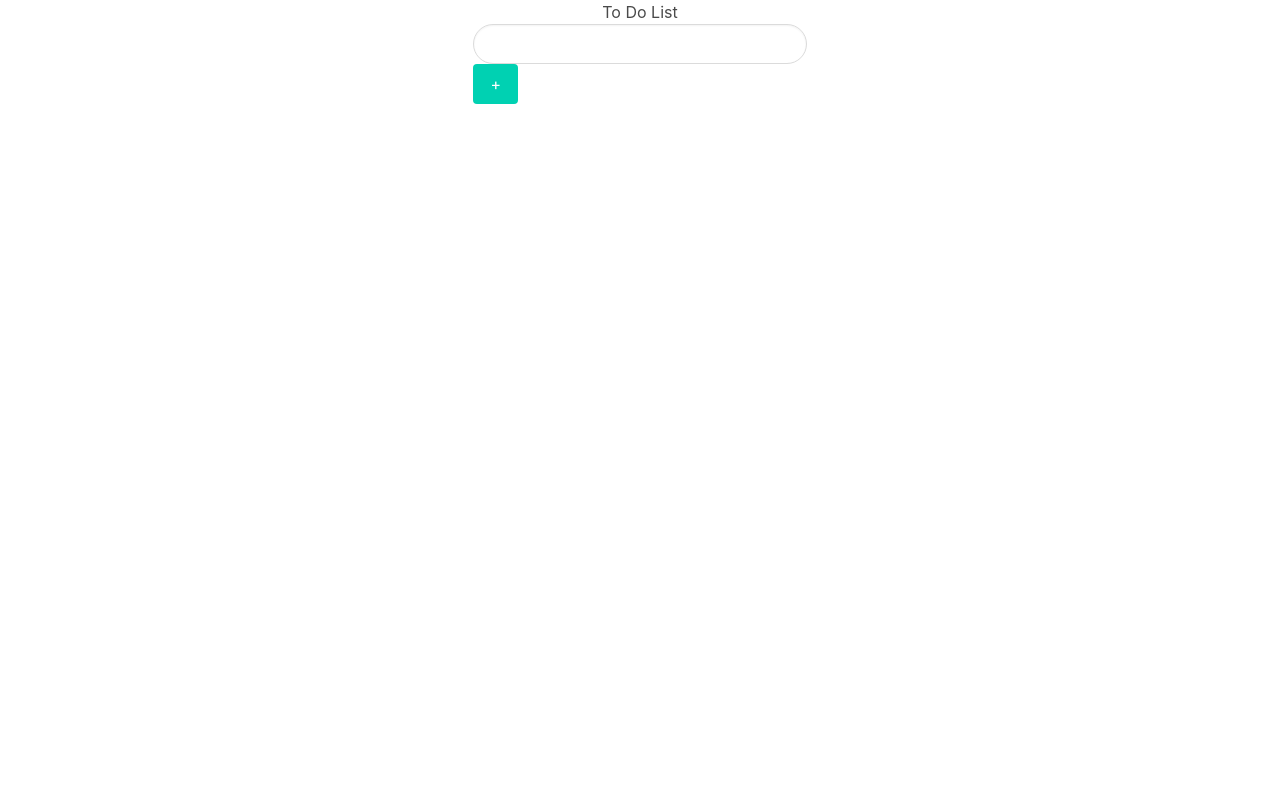
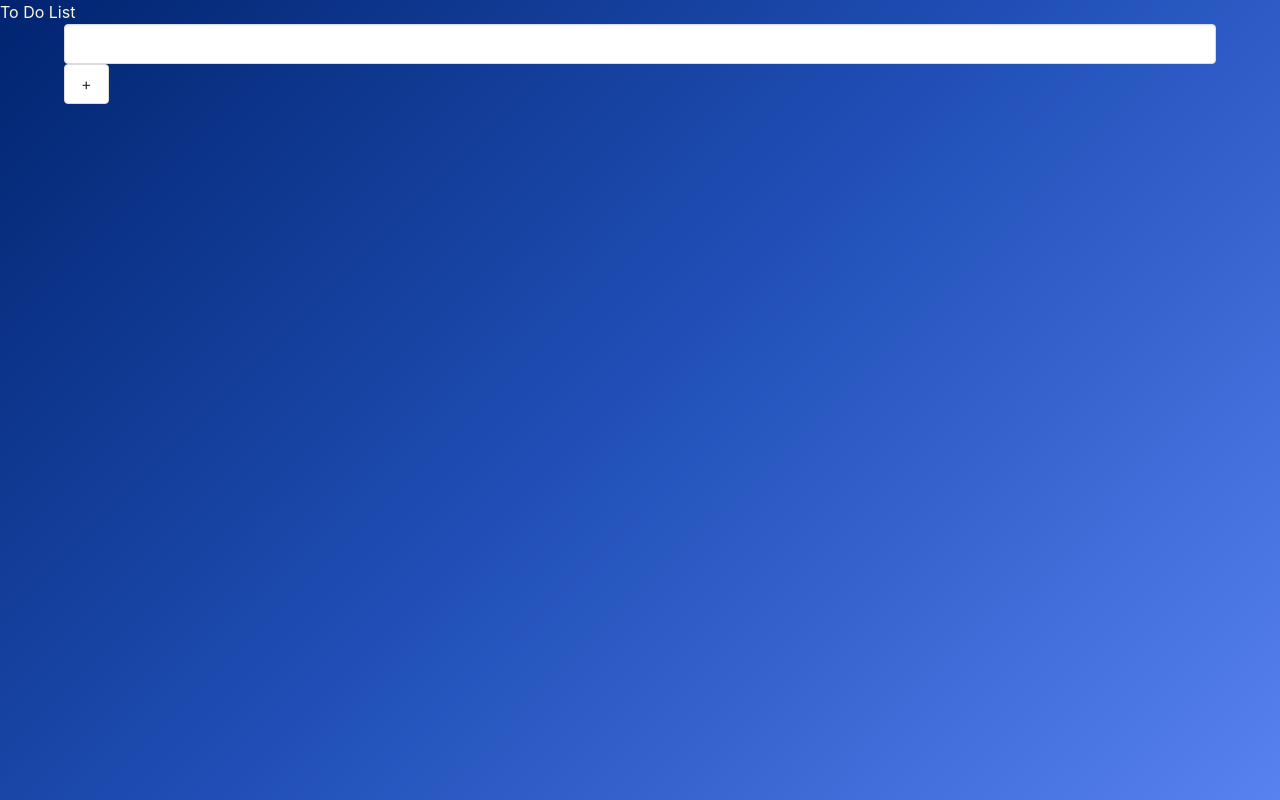
Before and after one commit to trivera777/ToDoList, a plain HTML site: page index.html in a window 1280 px wide. Drawn offline with nearby package versions, Linux system fonts and the light colour scheme.

Commit message:
working styling

```diff
--- a/Assets/style.css
+++ b/Assets/style.css
@@ -1,18 +1,9 @@
 @import "https://cdn.jsdelivr.net/npm/bulma@0.9.4/css/bulma.min.css";
 
 body {
-  background-color: var(--body-bg-color);
-  justify-items: center;
-  align-items: center;
-
+  height: 100vh;
+  background: linear-gradient(135deg, #01246f, #2050b8, #5782f0);
 }
-
-.container {
-    justify-items: center;
-    align-items: center;
+h1 {
+    color: cornsilk;
 }
-
-
-.toDos {
-    margin-top: 25px;
-}
--- a/index.html
+++ b/index.html
@@ -10,8 +10,7 @@
 <body>
     <h1>To Do List</h1>
     <div class="container">
-        <input class="input is-rounded" type="text" id="inputField">
-        <button class="button is-primary" id="addToDo">+</button>
+        <input class="input" type="text" id="inputField"><button class="button" id="addToDo">+</button>
         <div class="toDos" id="toDoContainer">
 
         </div>
```
